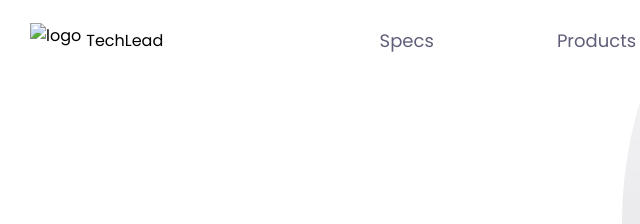
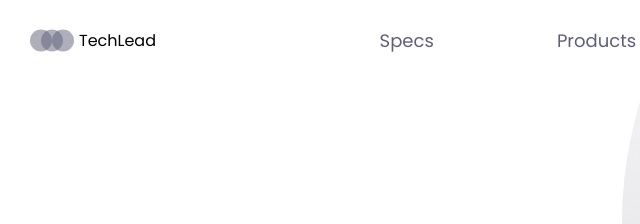
Before and after one commit to erenftw/mobile-responsive-website, a plain HTML site: page Website Files/index.html in a window 1280 px wide. Shown: the top 224 px of the page, 34-674 px from the left. Drawn offline with Linux system fonts and the light colour scheme.

Commit message:
Fixed buggy images

```diff
--- a/Website Files/index.html
+++ b/Website Files/index.html
@@ -12,7 +12,7 @@
 <body>
     <header>
         <div class="logo-container">
-            <img src="./mg/logo.svg" alt="logo" />
+            <img src="img/logo.svg" alt="logo" />
             <h4 class="logo">TechLead</h4>
         </div>
         <nav>
```
